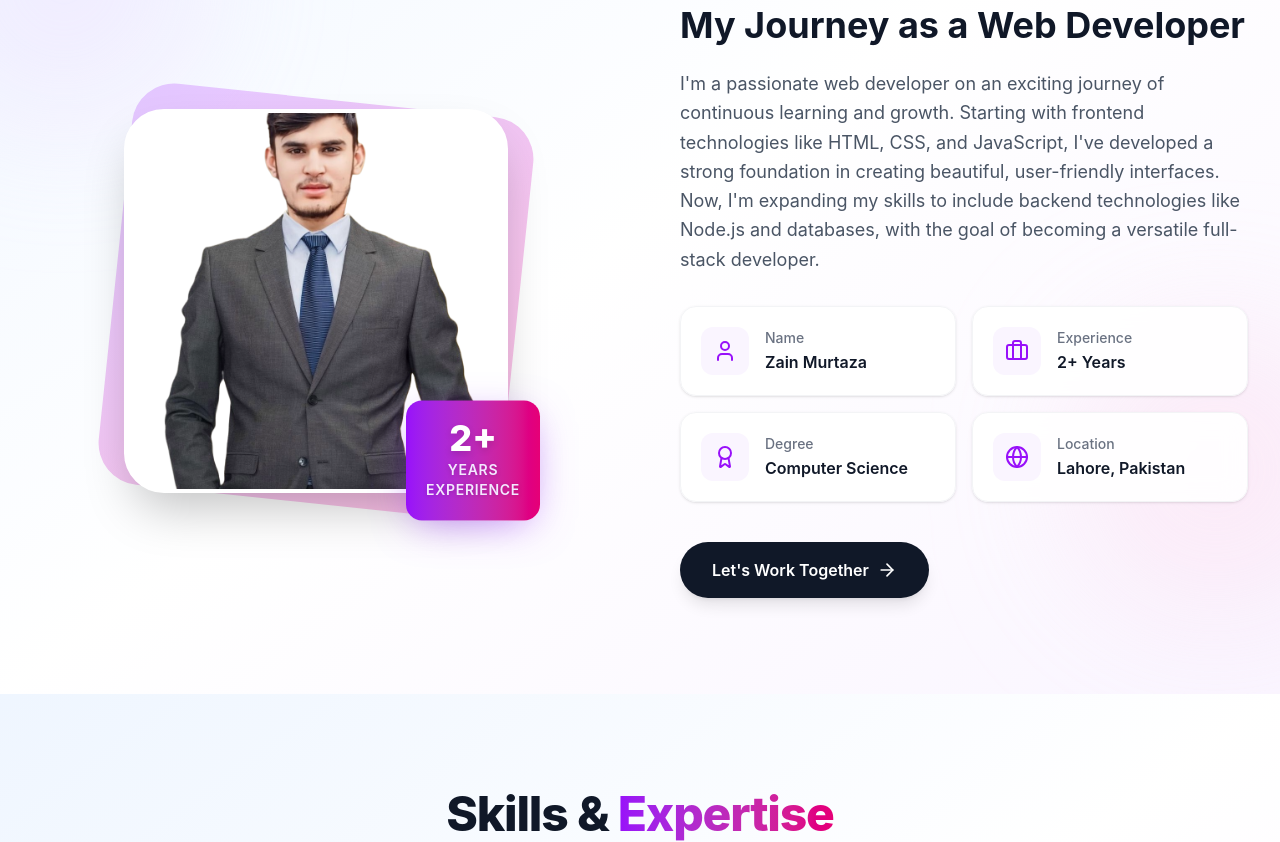
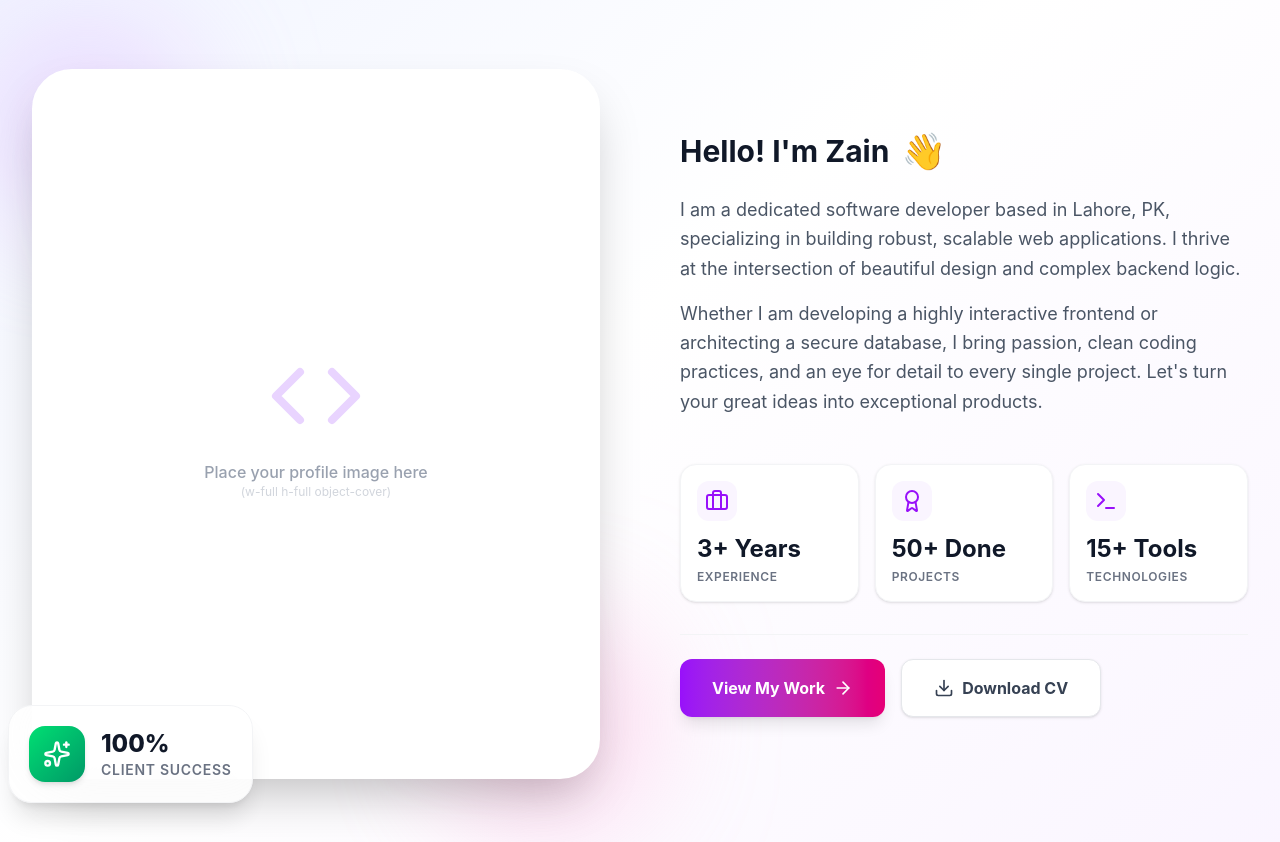
Before and after one commit to ZainMurtaza3532/personal-portfolio-using-react, a React (Vite) app: page / in a window 1280 px wide. Shown: the part 1041-1883 px from the top of the page. Built offline with nearby package versions, Linux system fonts and the light colour scheme.

Commit message:
Refactor About component and update stats
Refactor About component to improve structure and update personal stats.

```diff
--- a/src/components/About.jsx
+++ b/src/components/About.jsx
@@ -1,146 +1,137 @@
 import React from 'react';
-import { User, Briefcase, Award, Globe, ArrowRight } from 'lucide-react';
+import {
+  Briefcase,
+  Award,
+  Terminal,
+  Download,
+  ArrowRight,
+  Sparkles,
+  Code
+} from 'lucide-react';
 
-// Extracted static data outside the component to prevent unnecessary memory allocation on re-renders
-const personalInfo = [
-  {
-    icon: <User className="w-6 h-6" />,
-    label: "Name",
-    value: "Zain Murtaza"
-  },
+const About = () => {
+  const stats = [
     {
       icon: <Briefcase className="w-6 h-6" />,
-    label: "Experience",
-    value: "2+ Years"
+      label: 'Experience',
+      value: '3+ Years'
     },
     {
       icon: <Award className="w-6 h-6" />,
-    label: "Degree",
-    value: "Computer Science"
+      label: 'Projects',
+      value: '50+ Done'
     },
     {
-    icon: <Globe className="w-6 h-6" />,
-    label: "Location",
-    value: "Lahore, Pakistan"
+      icon: <Terminal className="w-6 h-6" />,
+      label: 'Technologies',
+      value: '15+ Tools'
     }
   ];
 
-const About = () => {
   return (
-    <section id="about" className="py-24 px-4 sm:px-6 lg:px-8 bg-gradient-to-br from-blue-50 via-white to-purple-50 overflow-hidden relative">
-
-      {/* Subtle background abstract shapes for extra visual polish */}
-      <div className="absolute top-0 left-0 w-full h-full overflow-hidden pointer-events-none z-0">
-        <div className="absolute top-20 -left-20 w-72 h-72 bg-purple-200 rounded-full mix-blend-multiply filter blur-3xl opacity-30"></div>
-        <div className="absolute bottom-20 -right-20 w-72 h-72 bg-pink-200 rounded-full mix-blend-multiply filter blur-3xl opacity-30"></div>
-      </div>
-
+    <section id="about" className="py-24 px-4 sm:px-6 lg:px-8 bg-gradient-to-br from-indigo-50 via-white to-purple-50 overflow-hidden relative">
       <div className="max-w-7xl mx-auto relative z-10">
 
         {/* Section Header */}
-        <div className="text-center mb-20" data-aos="fade-up">
-          <h2 className="text-4xl md:text-5xl font-extrabold text-gray-900 mb-4 tracking-tight">
+        <div className="text-center mb-16" data-aos="fade-up">
+          <h2 className="text-4xl lg:text-5xl font-extrabold text-gray-900 mb-4 tracking-tight">
             About <span className="bg-clip-text text-transparent bg-gradient-to-r from-purple-600 to-pink-600">Me</span>
           </h2>
-          <div className="w-24 h-1.5 bg-gradient-to-r from-purple-600 to-pink-500 mx-auto rounded-full"></div>
+          <div className="w-24 h-1.5 bg-gradient-to-r from-purple-600 to-pink-500 mx-auto rounded-full mb-6"></div>
+          <p className="text-xl text-gray-600 max-w-2xl mx-auto">
+            Passionate developer crafting elegant digital experiences with clean, efficient code.
+          </p>
         </div>
 
-        <div className="grid lg:grid-cols-2 gap-16 lg:gap-20 items-center">
+        <div className="grid lg:grid-cols-2 gap-12 lg:gap-20 items-center">
 
-          {/* Left Column - Image */}
-          <div className="flex justify-center relative" data-aos="fade-right" data-aos-duration="1200">
-            <div className="relative w-72 sm:w-80 lg:w-96 aspect-square group">
-
-              {/* Decorative Background Offset */}
-              <div className="absolute inset-0 bg-gradient-to-br from-purple-300 to-pink-300 rounded-[2.5rem] transform rotate-6 scale-105 -z-10 transition-transform duration-700 group-hover:rotate-12 group-hover:scale-110 opacity-70"></div>
+          {/* Visual Profile Side */}
+          <div className="relative" data-aos="fade-right" data-aos-duration="1200">
+            {/* Decorative Background Blobs */}
+            <div className="absolute -top-10 -left-10 w-48 h-48 bg-purple-300 rounded-full mix-blend-multiply filter blur-3xl opacity-50 animate-pulse"></div>
+            <div className="absolute -bottom-10 -right-10 w-48 h-48 bg-pink-300 rounded-full mix-blend-multiply filter blur-3xl opacity-50 animate-pulse delay-700"></div>
 
             {/* Main Image Container */}
-              <div className="w-full h-full rounded-[2.5rem] overflow-hidden shadow-2xl border-4 border-white bg-white relative z-10" data-aos="zoom-in" data-aos-delay="100">
-                <img
-                  src="/img.png"
-                  alt="Zain Murtaza - Web Developer"
-                  className="w-full h-full object-cover transition-transform duration-700 group-hover:scale-110"
-                  loading="lazy"
-                />
-                {/* Subtle inner overlay for better contrast */}
-                <div className="absolute inset-0 bg-gradient-to-t from-gray-900/20 to-transparent opacity-0 group-hover:opacity-100 transition-opacity duration-500"></div>
+            <div className="relative z-10 rounded-[2.5rem] overflow-hidden border-8 border-white shadow-2xl bg-white aspect-[4/5] sm:aspect-square lg:aspect-[4/5] flex items-center justify-center">
+              {/* Replace the div below with an actual <img> tag for your profile picture */}
+              <div className="text-center p-8">
+                <Code className="w-24 h-24 mx-auto text-purple-200 mb-4" />
+                <p className="text-gray-400 font-medium">Place your profile image here</p>
+                <p className="text-xs text-gray-300">(w-full h-full object-cover)</p>
+              </div>
             </div>
 
-              {/* Floating Experience Badge */}
-              <div
-                className="absolute -bottom-6 -right-6 sm:-bottom-8 sm:-right-8 bg-gradient-to-r from-purple-600 to-pink-600 rounded-2xl p-4 sm:p-5 shadow-[0_10px_40px_-10px_rgba(168,85,247,0.7)] z-20 animate-bounce-slow"
-                data-aos="fade-up"
-                data-aos-delay="400"
-              >
-                <div className="flex flex-col items-center justify-center text-white">
-                  <span className="text-3xl sm:text-4xl font-extrabold leading-none mb-1 drop-shadow-md">2+</span>
-                  <span className="text-xs sm:text-sm font-semibold uppercase tracking-wider text-purple-100 text-center drop-shadow-sm">
-                    Years<br/>Experience
-                  </span>
+            {/* Floating Satisfaction Badge */}
+            <div className="absolute -bottom-6 -left-6 bg-white/90 backdrop-blur-xl p-5 rounded-3xl shadow-xl border border-gray-100 flex items-center gap-4 z-20" data-aos="zoom-in" data-aos-delay="300">
+              <div className="w-14 h-14 bg-gradient-to-br from-green-400 to-emerald-600 rounded-2xl flex items-center justify-center text-white shadow-md">
+                <Sparkles className="w-7 h-7" />
               </div>
+              <div>
+                <p className="font-extrabold text-gray-900 text-2xl">100%</p>
+                <p className="text-sm text-gray-500 font-semibold uppercase tracking-wider">Client Success</p>
               </div>
             </div>
           </div>
 
-          {/* Right Column - Content */}
-          <div className="flex flex-col justify-center" data-aos="fade-left" data-aos-duration="1200">
-            <h3 className="text-3xl sm:text-4xl font-bold text-gray-900 mb-6" data-aos="fade-up" data-aos-delay="100">
-              My Journey as a Web Developer
+          {/* Text Content & Stats Side */}
+          <div className="space-y-8" data-aos="fade-left" data-aos-duration="1200">
+
+            {/* Biography */}
+            <div>
+              <h3 className="text-3xl font-bold text-gray-900 mb-6 flex items-center gap-3">
+                Hello! I'm Zain
+                <span className="origin-bottom-right hover:animate-ping inline-block cursor-pointer text-4xl">👋</span>
               </h3>
+              <p className="text-gray-600 leading-relaxed text-lg mb-4">
+                I am a dedicated software developer based in Lahore, PK, specializing in building robust, scalable web applications. I thrive at the intersection of beautiful design and complex backend logic.
+              </p>
+              <p className="text-gray-600 leading-relaxed text-lg">
+                Whether I am developing a highly interactive frontend or architecting a secure database, I bring passion, clean coding practices, and an eye for detail to every single project. Let's turn your great ideas into exceptional products.
+              </p>
+            </div>
 
-            <p className="text-gray-600 mb-8 leading-relaxed text-lg" data-aos="fade-up" data-aos-delay="200">
-              I'm a passionate web developer on an exciting journey of continuous learning and growth.
-              Starting with frontend technologies like HTML, CSS, and JavaScript, I've developed a strong foundation
-              in creating beautiful, user-friendly interfaces. Now, I'm expanding my skills to include backend
-              technologies like Node.js and databases, with the goal of becoming a versatile full-stack developer.
-            </p>
-
-            {/* Personal Info Grid */}
-            <div className="grid sm:grid-cols-2 gap-4 mb-10">
-              {personalInfo.map((item, index) => (
+            {/* Stats Grid */}
+            <div className="grid grid-cols-3 gap-4 pt-4">
+              {stats.map((stat, index) => (
                 <div
                   key={index}
-                  className="group flex items-center p-5 bg-white/90 backdrop-blur-md rounded-2xl shadow-sm border border-gray-100 hover:shadow-lg hover:border-purple-200 hover:-translate-y-1 transition-all duration-300"
+                  className="bg-white rounded-2xl p-4 shadow-sm border border-gray-100 hover:border-purple-200 hover:shadow-md transition-all duration-300 hover:-translate-y-1 group"
                   data-aos="fade-up"
-                  data-aos-delay={300 + index * 100}
+                  data-aos-delay={index * 100}
                 >
-                  <div className="w-12 h-12 rounded-xl bg-purple-50 flex items-center justify-center mr-4 group-hover:bg-gradient-to-br group-hover:from-purple-500 group-hover:to-pink-500 transition-all duration-300">
-                    {/* Clone element to change color on hover */}
-                    {React.cloneElement(item.icon, { className: "w-6 h-6 text-purple-600 group-hover:text-white transition-colors duration-300" })}
+                  <div className="w-10 h-10 bg-purple-50 rounded-xl flex items-center justify-center text-purple-600 group-hover:bg-purple-600 group-hover:text-white transition-colors duration-300 mb-3">
+                    {stat.icon}
                   </div>
-                  <div className="flex flex-col">
-                    <span className="text-sm text-gray-500 font-medium mb-0.5">{item.label}</span>
-                    <span className="text-base font-semibold text-gray-900">{item.value}</span>
-                  </div>
+                  <h4 className="text-2xl font-bold text-gray-900 mb-1">{stat.value}</h4>
+                  <p className="text-xs text-gray-500 font-semibold uppercase tracking-wider">{stat.label}</p>
                 </div>
               ))}
             </div>
 
-            {/* CTA Button */}
-            <div data-aos="fade-up" data-aos-delay="700">
+            {/* Call to Action Buttons */}
+            <div className="flex flex-wrap gap-4 pt-6 border-t border-gray-100">
               <a
-                href="#contact"
-                className="group inline-flex items-center justify-center px-8 py-4 bg-gray-900 text-white font-semibold rounded-full shadow-lg hover:shadow-purple-500/30 hover:bg-gray-800 transition-all duration-300 hover:-translate-y-1 focus:outline-none focus:ring-2 focus:ring-gray-900 focus:ring-offset-2"
+                href="#portfolio"
+                className="group flex items-center space-x-2 px-8 py-4 bg-gradient-to-r from-purple-600 to-pink-600 text-white font-bold rounded-xl shadow-lg hover:shadow-xl hover:from-purple-700 hover:to-pink-700 transition-all duration-300 hover:-translate-y-0.5"
               >
-                <span>Let's Work Together</span>
-                <ArrowRight className="w-5 h-5 ml-2 group-hover:translate-x-1.5 transition-transform duration-300" />
+                <span>View My Work</span>
+                <ArrowRight className="w-5 h-5 group-hover:translate-x-1 transition-transform" />
               </a>
-            </div>
+
+              <a
+                href="/cv.pdf"
+                target="_blank"
+                rel="noopener noreferrer"
+                className="group flex items-center space-x-2 px-8 py-4 bg-white text-gray-700 font-bold rounded-xl shadow-sm border border-gray-200 hover:border-purple-300 hover:text-purple-600 transition-all duration-300 hover:-translate-y-0.5 focus:outline-none focus:ring-2 focus:ring-purple-500"
+              >
+                <Download className="w-5 h-5 group-hover:-translate-y-1 transition-transform" />
+                <span>Download CV</span>
+              </a>
             </div>
 
           </div>
         </div>
-
-      {/* Floating animation for the badge */}
-      <style>{`
-        @keyframes bounce-slow {
-          0%, 100% { transform: translateY(0); }
-          50% { transform: translateY(-8px); }
-        }
-        .animate-bounce-slow {
-          animation: bounce-slow 4s ease-in-out infinite;
-        }
-      `}</style>
+      </div>
     </section>
   );
 };
```
Lines whose indentation alone changed are shown as unchanged.
